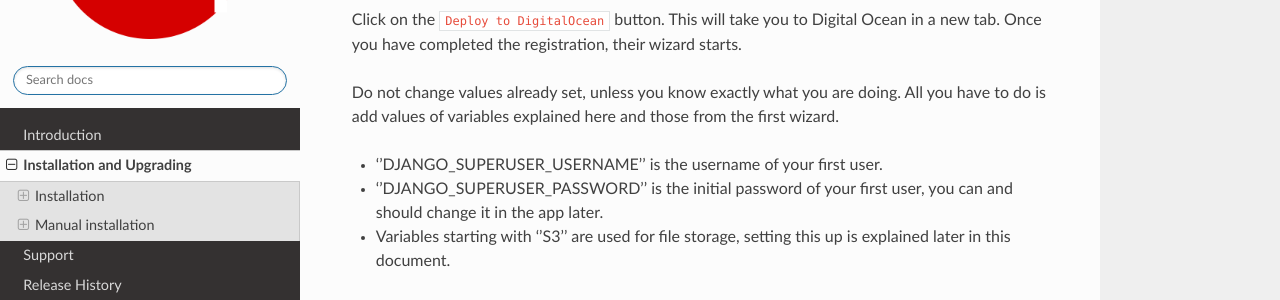
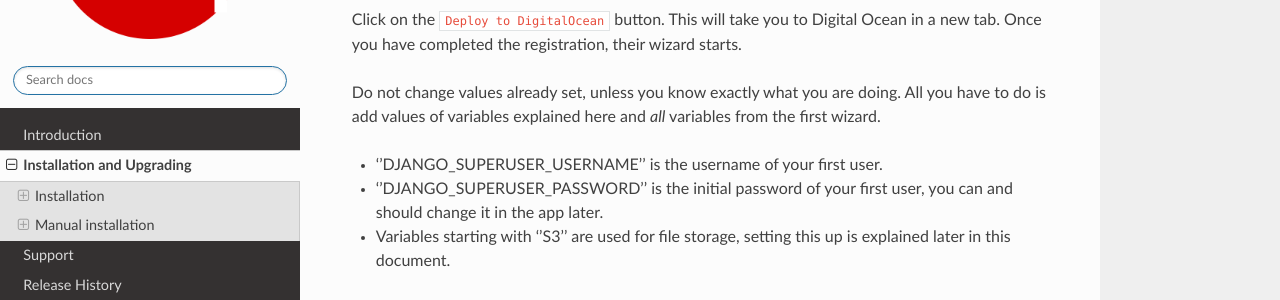
Before and after one commit to matijakolaric-com/django-music-publisher, a Sphinx documentation site: the page built from docs/installation.rst, in a window 1280 px wide and 900 px high, scrolled down 2428 px. Shown: the part 175-475 px from the top of the window. Built offline with Sphinx 7.4.7 and the Read the Docs theme 2.0.0, drawn with Linux system fonts in a browser that asks for light colours.

Commit message:
documentation for deployment

```diff
--- a/docs/installation.rst
+++ b/docs/installation.rst
@@ -74,7 +74,7 @@ Click on the ``Deploy to DigitalOcean`` button. This will take you to Digital Oc
 in a new tab. Once you have completed the registration, their wizard starts.
 
 Do not change values already set, unless you know exactly what you are doing.
-All you have to do is add values of variables explained here and those from the
+All you have to do is add values of variables explained here and *all* variables from the
 first wizard.
 
 * ''DJANGO_SUPERUSER_USERNAME'' is the username of your first user.
```
Also changed, not shown: 1 other file.
